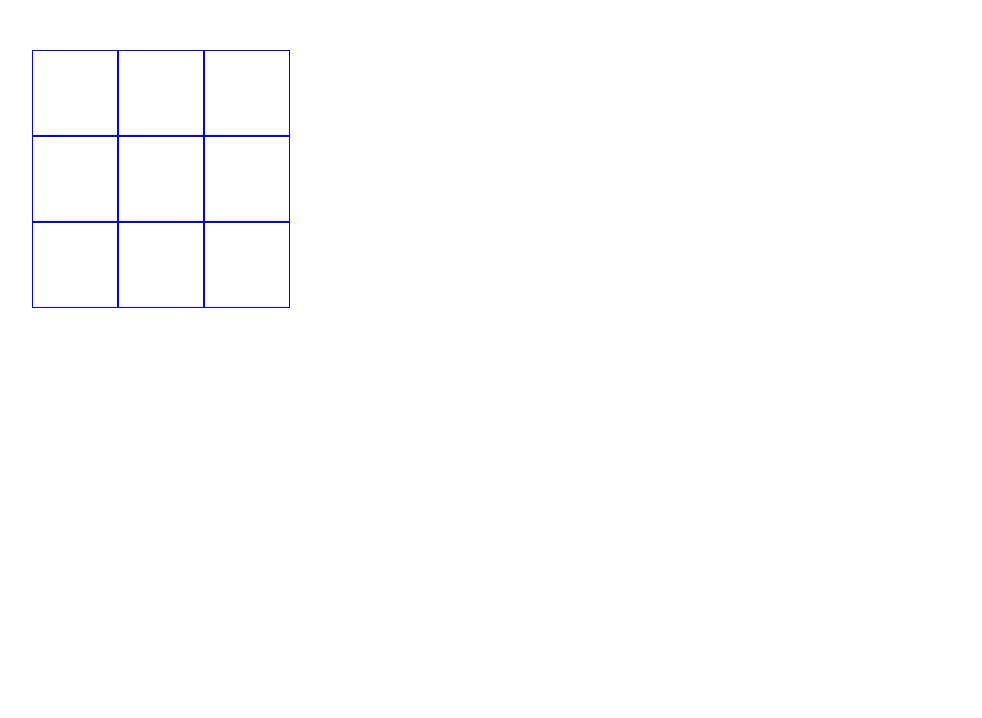
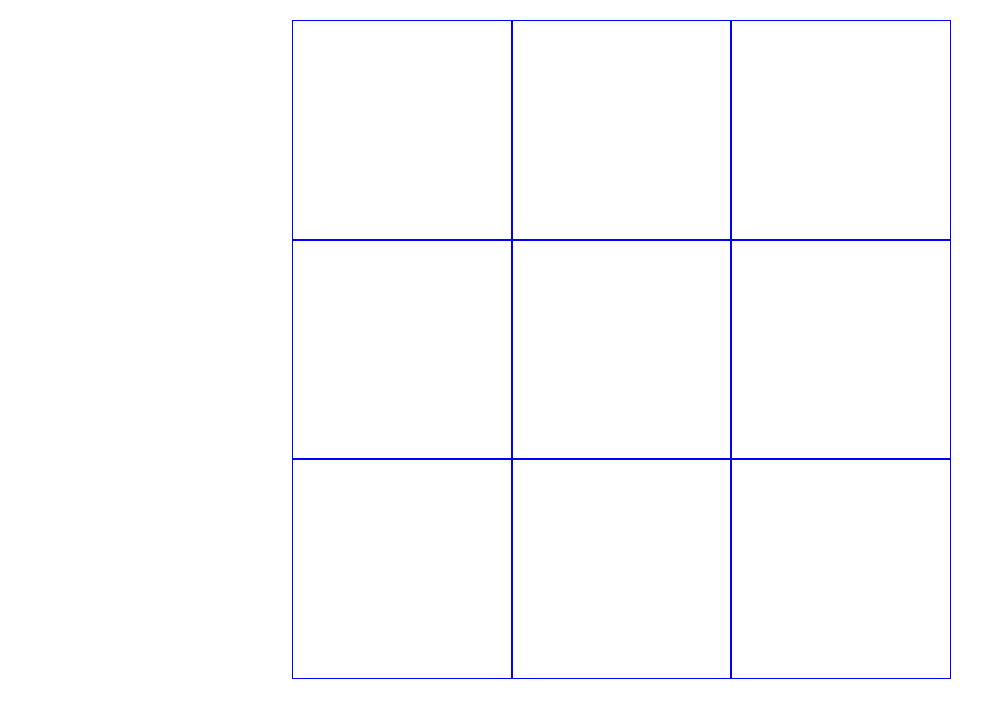
Before and after one commit to A-Novychenko/Game-X-0, a plain HTML site: page index.html in a window 1280 px wide. Shown: the whole page, without its empty margins (8-990 px from the left). Drawn offline with Linux system fonts and the light colour scheme.

Commit message:
Update main.css

```diff
--- a/css/main.css
+++ b/css/main.css
@@ -43,16 +43,69 @@ img {
 
 /* GAME X-0 */
 .game__content {
-    width: 100%;
-    height: 90vh;
+    width: 236px;
+    height: 236px;
 
-    margin-top: 50px
+    margin-right: auto;
+    margin-left: auto;
+
+    margin-top: 20px
+}
+
+@media screen and (min-width: 320px) {
+    .game__content {
+        width: 290px;
+        height: 290px;
+    }
 }
 
 @media screen and (min-width: 480px) {
     .game__content {
-        width: 280px;
-        height: 280px;
+        width: 440px;
+        height: 440px;
+    }
+}
+
+@media screen and (min-width: 720px) {
+    .game__content {
+        width: 680px;
+        height: 680px;
+    }
+}
+
+@media screen and (min-width: 1200px) {
+    .game__content {
+        width: 1170px;
+        height: 1170px;
+    }
+}
+
+
+@media screen and (min-height: 320px) {
+    .game__content {
+        width: 290px;
+        height: 290px;
+    }
+}
+
+@media screen and (min-height: 480px) {
+    .game__content {
+        width: 440px;
+        height: 440px;
+    }
+}
+
+@media screen and (min-height: 720px) {
+    .game__content {
+        width: 680px;
+        height: 680px;
+    }
+}
+
+@media screen and (min-height: 1200px) {
+    .game__content {
+        width: 1170px;
+        height: 1170px;
     }
 }
 
@@ -60,16 +113,15 @@ img {
     display: inline-block;
     /* width: 100px;
     height: 100px; */
-
-    width: 30%;
-    height: 30%;
+    width: 32%;
+    height: 32%;
 
 
     /* font-size: 70px; */
 
     /* font-size: 10rem; */
     font-size: calc((100vw - 480px)/(1280 - 480) * (70 - 50) + 50px);
-    line-height: 2.5;
+    /* line-height: 2.5; */
     text-align: center;
     vertical-align: middle;
     border: 1px solid blue;
@@ -78,12 +130,12 @@ img {
 
 }
 
-@media screen and (min-width: 480px) {
+/* @media screen and (min-width: 320px) {
     .game__item {
         width: 30%;
         height: 30%;
     }
-}
+} */
 
 .game__item:hover {
     background-color: green;
```
